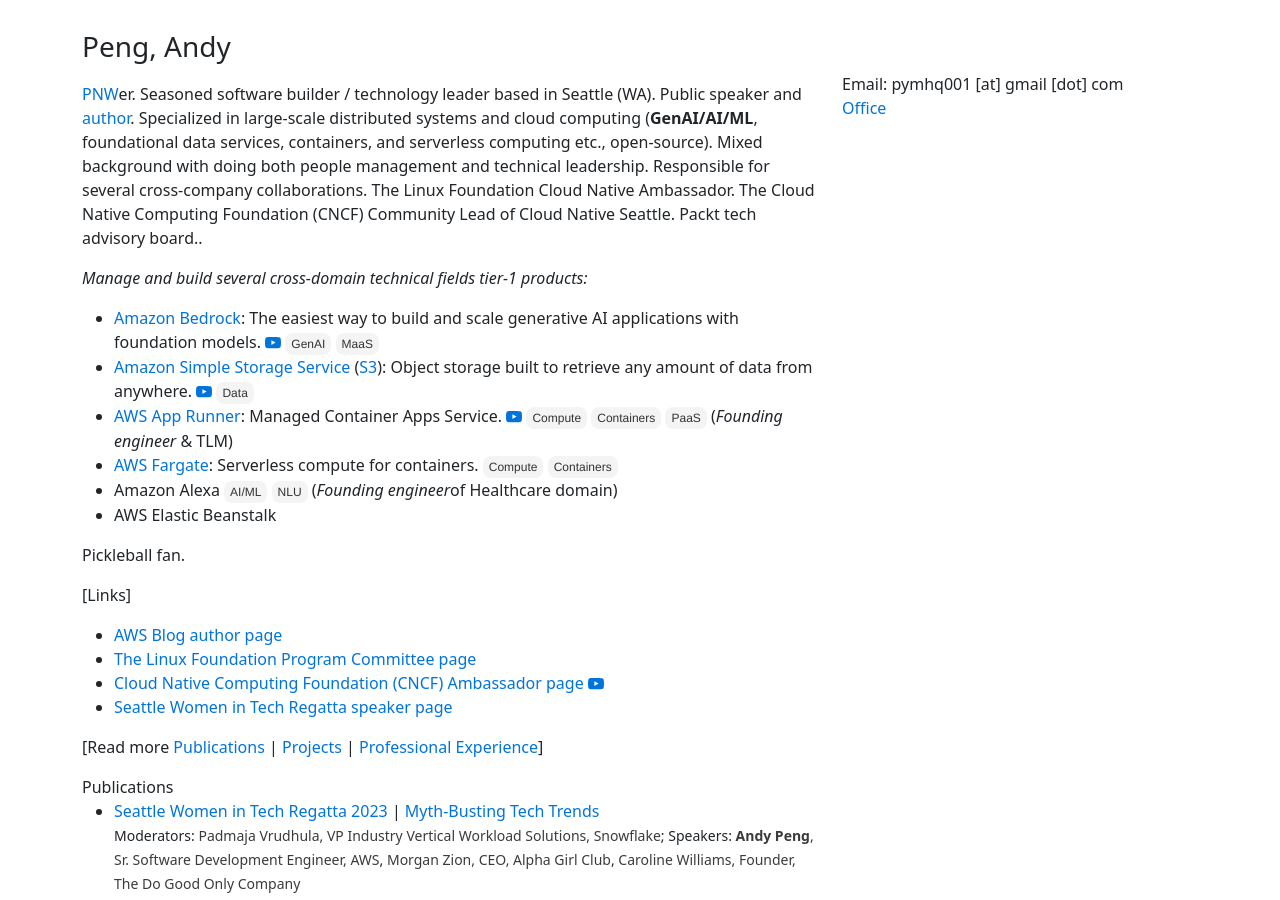
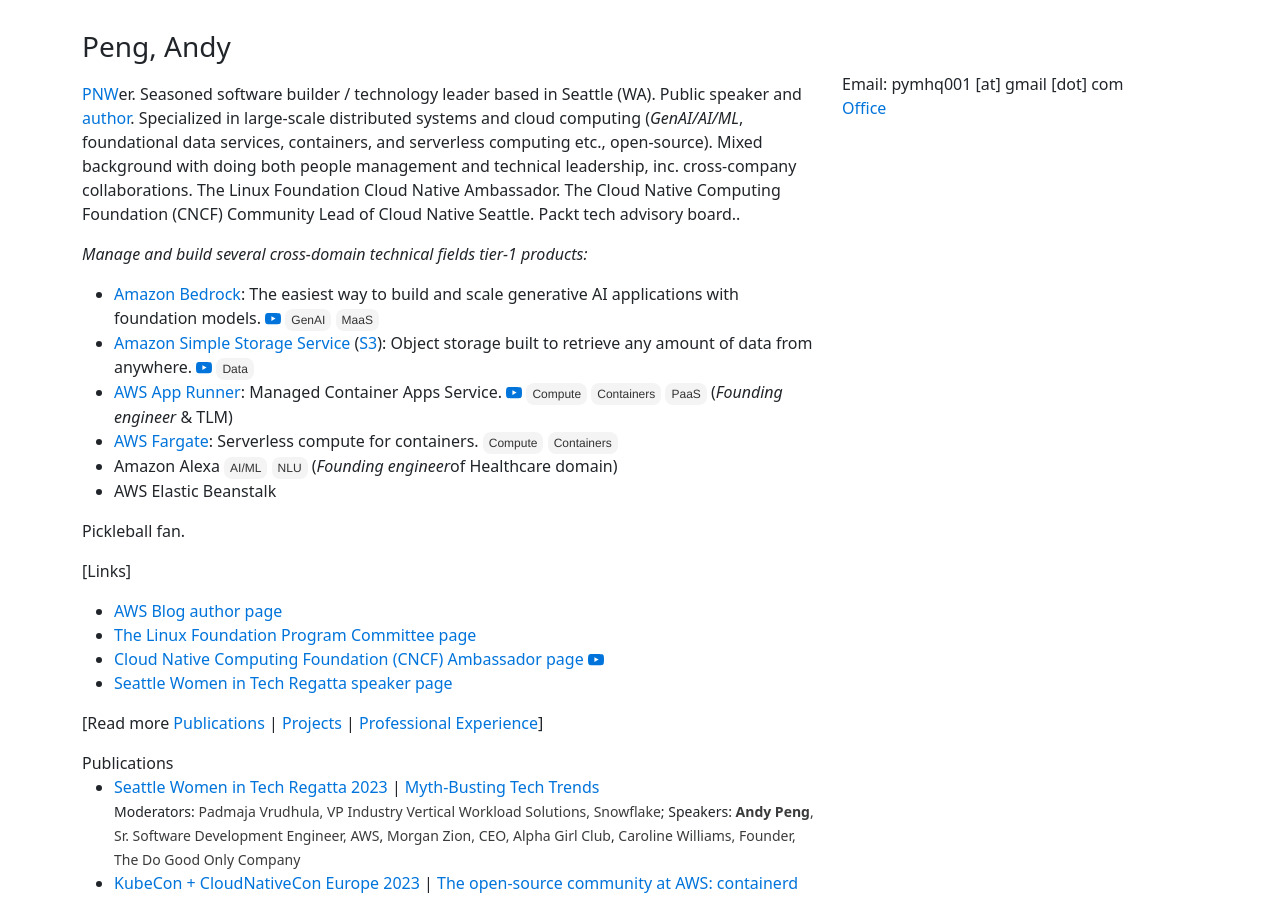
Before and after one commit to gfw001/gfw001.github.io, a Jekyll site: the page portfolio.html, which Jekyll copies as it is, in a window 1280 px wide and 900 px high. Built offline with Jekyll 4.4.1, drawn with Linux system fonts in a browser that asks for light colours; nearby versions of some CDN libraries; a style sheet for code colours, icons or effects is not loaded.

Commit message:
Update portfolio.html

```diff
--- a/portfolio.html
+++ b/portfolio.html
@@ -98,7 +98,7 @@
   <div class="row">
     <div class="col">
       <p style="margin-top:10px;">
-        <a href="https://www.pcta.org/">PNW</a>er. Seasoned software builder / technology leader based in Seattle (WA). Public speaker and <a href="https://aws.amazon.com/blogs/containers/author/yimipeng/">author</a>. Specialized in large-scale distributed systems and cloud computing (<strong>GenAI/AI/ML</strong>, foundational data services, containers, and serverless computing etc., open-source). Mixed background with doing both people management and technical leadership. Responsible for several cross-company collaborations. The Linux Foundation Cloud Native Ambassador. The Cloud Native Computing Foundation (CNCF) Community Lead of Cloud Native Seattle. Packt tech advisory board.. <br>
+        <a href="https://www.pcta.org/">PNW</a>er. Seasoned software builder / technology leader based in Seattle (WA). Public speaker and <a href="https://aws.amazon.com/blogs/containers/author/yimipeng/">author</a>. Specialized in large-scale distributed systems and cloud computing (<i>GenAI/AI/ML</i>, foundational data services, containers, and serverless computing etc., open-source). Mixed background with doing both people management and technical leadership, inc. cross-company collaborations. The Linux Foundation Cloud Native Ambassador. The Cloud Native Computing Foundation (CNCF) Community Lead of Cloud Native Seattle. Packt tech advisory board.. <br>
       </p>
       <p>
 	      <i>Manage and build several cross-domain technical fields tier-1 products: </i>
```
